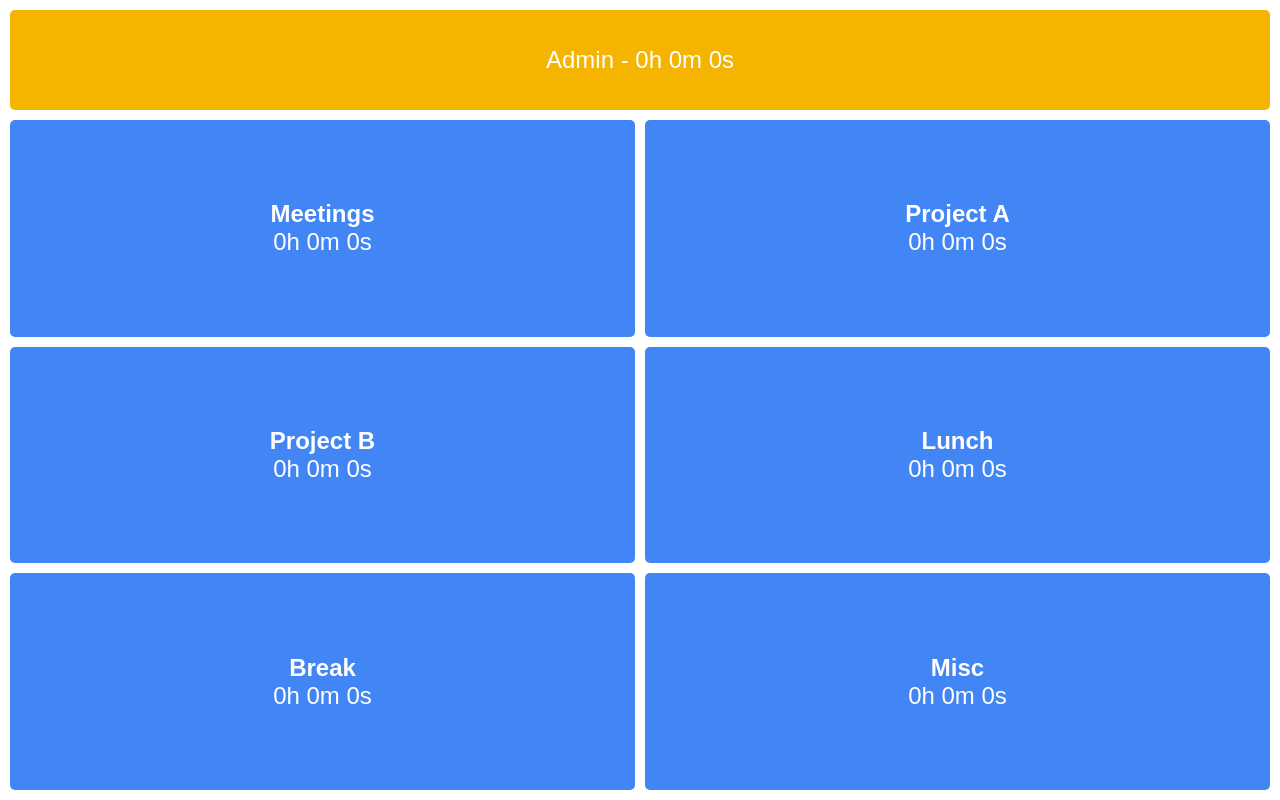
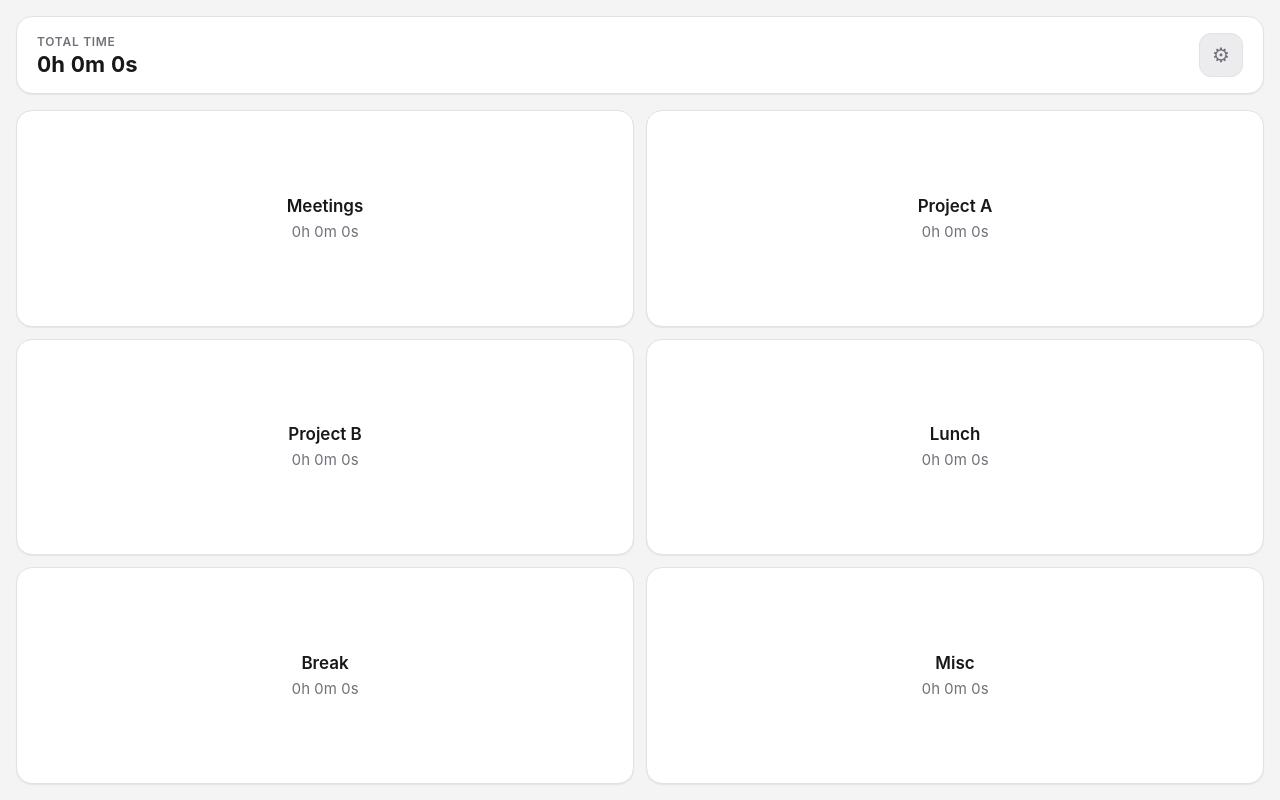
Before and after one commit to ampp33/touch-time-tracker, a Vue app: page / in a window 1280 px wide. Built offline with nearby package versions, Linux system fonts and the light colour scheme.

Commit message:
revamp ui and fix bugs

```diff
--- a/src/App.vue
+++ b/src/App.vue
@@ -5,6 +5,44 @@
   <router-view />
 </template>
 
-<style scoped>
+<style>
+:root {
+  --color-bg: #f4f4f5;
+  --color-surface: #ffffff;
+  --color-surface-hover: #ececee;
+  --color-border: #e2e2e5;
+  --color-text: #18181b;
+  --color-text-muted: #71717a;
 
+  --color-accent: #2563eb;
+  --color-accent-soft: #dbeafe;
+  --color-accent-contrast: #1d4ed8;
+
+  --color-accent-2: #d97706;
+  --color-accent-2-soft: #fef3c7;
+
+  --color-danger: #dc2626;
+  --color-danger-soft: #fee2e2;
+
+  --radius: 16px;
+  --shadow-sm: 0 1px 2px rgba(0, 0, 0, 0.04), 0 1px 1px rgba(0, 0, 0, 0.03);
+}
+
+html,
+body,
+#app {
+  height: 100%;
+}
+
+body {
+  margin: 0;
+  background: var(--color-bg);
+  color: var(--color-text);
+  font-family: -apple-system, BlinkMacSystemFont, "Segoe UI", Roboto, Helvetica, Arial, sans-serif;
+  -webkit-tap-highlight-color: transparent;
+}
+
+* {
+  box-sizing: border-box;
+}
 </style>
--- a/src/components/App.vue
+++ b/src/components/App.vue
@@ -1,69 +1,221 @@
 <template>
   <div class="container">
-    <router-link to="/admin"><button class="admin-btn">Admin - {{ totalTime(tick) }}</button></router-link>
+    <header class="header">
+      <div class="total">
+        <span class="total-label">Total time</span>
+        <span class="total-value">{{ totalTime(tick) }}</span>
+      </div>
+      <router-link to="/admin" class="admin-btn" aria-label="Admin">⚙</router-link>
+    </header>
+
     <div class="grid">
-      <button
+      <div
         v-for="task in tasks"
         :key="task"
-        @click="toggleTask(task)"
-        @dblclick="resetTaskTime(task)"
-        :class="{ active: activeTask === task }"
+        class="task"
+        role="button"
+        tabindex="0"
+        :aria-pressed="activeTask === task"
+        :class="{ active: activeTask === task, editing: editingTask === task }"
+        @pointerdown="onPointerDown(task, $event)"
+        @pointermove="onPointerMove($event)"
+        @pointerup="onPointerUp(task)"
+        @pointerleave="onPointerLeave"
+        @pointercancel="onPointerLeave"
+        @contextmenu.prevent
+        @keydown.enter.prevent="toggleTask(task)"
+        @keydown.space.prevent="toggleTask(task)"
       >
-        <b>{{ task }}</b><br>{{ formatTime(task, tick) }}
-      </button>
+        <template v-if="editingTask === task">
+          <input
+            ref="renameInput"
+            v-model="editingText"
+            class="rename-input"
+            @click.stop
+            @pointerdown.stop
+            @pointerup.stop
+            @keyup.enter="confirmRename"
+            @keyup.esc="cancelRename"
+            @blur="confirmRename"
+          />
+        </template>
+        <template v-else>
+          <span v-if="activeTask === task" class="pulse"></span>
+          <b class="task-name">{{ task }}</b>
+          <span class="task-time">{{ formatTime(task, tick) }}</span>
+        </template>
+      </div>
     </div>
   </div>
 </template>
 
 <script>
+const LONG_PRESS_MS = 550;
+const DOUBLE_TAP_MS = 300;
+const MOVE_THRESHOLD = 12;
+
 export default {
   data() {
     return {
       tasks: JSON.parse(localStorage.getItem("tasks")) || ["Meetings", "Project A", "Project B", "Lunch", "Break", "Misc"],
       taskData: JSON.parse(localStorage.getItem("taskData")) || {},
       tick: 0,
-      activeTask: localStorage.getItem("activeTask"),
+      activeTask: localStorage.getItem("activeTask") || null,
       taskTemplate: {
         start_ts: null,
         total_time: 0
-      }
+      },
+      editingTask: null,
+      editingText: "",
+      longPressTimer: null,
+      longPressTriggered: false,
+      pendingTapTimeout: null,
+      lastTapTime: {},
+      pointerStartX: 0,
+      pointerStartY: 0
     };
   },
   mounted() {
-    setInterval(() => {
-        this.tick++
+    this.intervalId = setInterval(() => {
+      this.tick++
     }, 1000)
   },
+  unmounted() {
+    clearInterval(this.intervalId)
+    clearTimeout(this.longPressTimer)
+    clearTimeout(this.pendingTapTimeout)
+  },
   methods: {
-    toggleTask(task, tick) {
+    onPointerDown(task, e) {
+      if (this.editingTask) return
+      this.longPressTriggered = false
+      this.pointerStartX = e.clientX
+      this.pointerStartY = e.clientY
+      clearTimeout(this.longPressTimer)
+      this.longPressTimer = setTimeout(() => {
+        this.longPressTriggered = true
+        this.startRename(task)
+      }, LONG_PRESS_MS)
+    },
+    onPointerMove(e) {
+      if (!this.longPressTimer) return
+      const dx = e.clientX - this.pointerStartX
+      const dy = e.clientY - this.pointerStartY
+      if (Math.hypot(dx, dy) > MOVE_THRESHOLD) {
+        clearTimeout(this.longPressTimer)
+        this.longPressTimer = null
+      }
+    },
+    onPointerLeave() {
+      clearTimeout(this.longPressTimer)
+      this.longPressTimer = null
+    },
+    onPointerUp(task) {
+      clearTimeout(this.longPressTimer)
+      this.longPressTimer = null
+
+      if (this.longPressTriggered) {
+        this.longPressTriggered = false
+        return
+      }
+
+      const now = Date.now()
+      const lastTap = this.lastTapTime[task] || 0
+      this.lastTapTime[task] = now
+
+      if (now - lastTap < DOUBLE_TAP_MS) {
+        clearTimeout(this.pendingTapTimeout)
+        this.pendingTapTimeout = null
+        this.lastTapTime[task] = 0
+        this.resetTaskTime(task)
+        return
+      }
+
+      clearTimeout(this.pendingTapTimeout)
+      this.pendingTapTimeout = setTimeout(() => {
+        this.toggleTask(task)
+      }, DOUBLE_TAP_MS)
+    },
+    startRename(task) {
+      clearTimeout(this.pendingTapTimeout)
+      this.editingTask = task
+      this.editingText = task
+      this.$nextTick(() => {
+        const el = this.$refs.renameInput
+        const input = Array.isArray(el) ? el[0] : el
+        if (input) {
+          input.focus()
+          input.select()
+        }
+      })
+    },
+    confirmRename() {
+      if (this.editingTask === null) return
+      const oldName = this.editingTask
+      const newName = this.editingText.trim()
+      this.editingTask = null
+
+      if (!newName || newName === oldName) return
+      if (this.tasks.includes(newName)) {
+        alert("A task with that name already exists.")
+        return
+      }
+
+      const idx = this.tasks.indexOf(oldName)
+      if (idx !== -1) this.tasks.splice(idx, 1, newName)
+
+      if (this.taskData[oldName]) {
+        this.taskData[newName] = this.taskData[oldName]
+        delete this.taskData[oldName]
+      }
+      if (this.activeTask === oldName) this.activeTask = newName
+
+      localStorage.setItem("tasks", JSON.stringify(this.tasks))
+      localStorage.setItem("taskData", JSON.stringify(this.taskData))
+      if (this.activeTask) localStorage.setItem("activeTask", this.activeTask)
+    },
+    cancelRename() {
+      this.editingTask = null
+    },
+    toggleTask(task) {
       // check if the task clicked is the current active task
       const activeTaskWasClicked = this.activeTask == task
 
       // whatever task was running, turn it off
       if (this.activeTask) {
         const activeTaskObj = this.taskData[this.activeTask]
-        if(activeTaskObj.start_ts > 0) activeTaskObj.total_time += Math.floor((new Date().getTime() - activeTaskObj.start_ts) / 1000)
+        if (activeTaskObj.start_ts > 0) activeTaskObj.total_time += Math.floor((new Date().getTime() - activeTaskObj.start_ts) / 1000)
         activeTaskObj.start_ts = 0
         this.activeTask = null
       }
 
       // if the task that was selected was not active then start it up
-      if(!activeTaskWasClicked) {
-        if(!this.taskData[task]) this.taskData[task] = JSON.parse(JSON.stringify(this.taskTemplate))
+      if (!activeTaskWasClicked) {
+        if (!this.taskData[task]) this.taskData[task] = JSON.parse(JSON.stringify(this.taskTemplate))
         const taskObj = this.taskData[task]
         taskObj.start_ts = new Date().getTime()
         this.activeTask = task
       }
 
       localStorage.setItem("taskData", JSON.stringify(this.taskData))
-      localStorage.setItem("activeTask", this.activeTask)
+      if (this.activeTask) {
+        localStorage.setItem("activeTask", this.activeTask)
+      } else {
+        localStorage.removeItem("activeTask")
+      }
     },
     resetTaskTime(task) {
+      if (!this.taskData[task]) return
       const taskObj = this.taskData[task]
       taskObj.start_ts = 0
       taskObj.total_time = 0
 
-      localStorage.setItem("taskData", JSON.stringify(this.taskData));
+      if (this.activeTask === task) {
+        this.activeTask = null
+        localStorage.removeItem("activeTask")
+      }
+
+      localStorage.setItem("taskData", JSON.stringify(this.taskData))
     },
     formatTime(task) {
       let totalSeconds = 0
@@ -86,68 +238,174 @@ export default {
     },
     totalTime(tick) {
       return this.formatTimeString(this.tasks.map(task => this.taskData[task]).reduce((t, c) => {
-        if(c) {
-          if(c.start_ts != 0) return t + (c.total_time + Math.floor((new Date().getTime() - c.start_ts) / 1000))
+        if (c) {
+          if (c.start_ts != 0) return t + (c.total_time + Math.floor((new Date().getTime() - c.start_ts) / 1000))
           return t + c.total_time
         }
-        return 0
+        return t
       }, 0))
-    },
-    showReport() {
-      alert(
-        Object.entries(this.taskTimes)
-          .map(([task, time]) => `${task}: ${this.formatTime(time)}`)
-          .join("\n")
-      );
     }
   }
 };
 </script>
 
-<style>
-  body {
-    margin: 10px;
-  }
-</style>
-
 <style scoped>
 .container {
-  text-align: center;
-  font-family: Arial, sans-serif;
   display: flex;
   flex-direction: column;
+  height: 100dvh;
+  height: 100vh;
+  padding: 16px;
+  gap: 16px;
+}
+
+.header {
+  display: flex;
+  align-items: center;
+  justify-content: space-between;
+  background: var(--color-surface);
+  border: 1px solid var(--color-border);
+  border-radius: var(--radius);
+  box-shadow: var(--shadow-sm);
+  padding: 16px 20px;
+}
+
+.total {
+  display: flex;
+  flex-direction: column;
+  gap: 2px;
+}
+
+.total-label {
+  font-size: 12px;
+  font-weight: 600;
+  letter-spacing: 0.06em;
+  text-transform: uppercase;
+  color: var(--color-text-muted);
+}
+
+.total-value {
+  font-size: 22px;
+  font-weight: 700;
+  font-variant-numeric: tabular-nums;
+  color: var(--color-text);
+}
+
+.admin-btn {
+  display: flex;
+  align-items: center;
   justify-content: center;
+  width: 44px;
+  height: 44px;
+  border-radius: 12px;
+  background: var(--color-surface-hover);
+  color: var(--color-text-muted);
+  font-size: 20px;
+  text-decoration: none;
+  border: 1px solid var(--color-border);
+  transition: background 0.2s, color 0.2s;
 }
+
+.admin-btn:hover {
+  background: var(--color-border);
+  color: var(--color-text);
+}
+
 .grid {
+  flex: 1;
   display: grid;
   grid-template-columns: repeat(2, 1fr);
-  /*
-  grid-template-rows: repeat(3, 1fr);
-  */
-  gap: 10px;
-  width: 100%;
-  height: calc(100vh - 130px);
+  gap: 12px;
+  min-height: 0;
 }
-button {
-  width: 100%;
-  height: 100%;
-  font-size: 24px;
-  background: #4285F4;
-  color: white;
-  border: none;
-  border-radius: 5px;
+
+.task {
+  position: relative;
+  display: flex;
+  flex-direction: column;
+  align-items: center;
+  justify-content: center;
+  gap: 6px;
+  background: var(--color-surface);
+  color: var(--color-text);
+  border: 1px solid var(--color-border);
+  border-radius: var(--radius);
+  box-shadow: var(--shadow-sm);
   cursor: pointer;
-  transition: background 0.3s;
+  user-select: none;
+  -webkit-user-select: none;
+  touch-action: manipulation;
+  transition: background 0.15s, border-color 0.15s, transform 0.1s, color 0.15s;
 }
-button:hover {
-  background: #357ae8;
+
+.task:active {
+  transform: scale(0.97);
 }
-button.active {
-  background: #34A853;
+
+.task-name {
+  font-size: 17px;
+  font-weight: 600;
 }
-.admin-btn {
-  height: 100px;
-  margin-bottom: 10px;
-  background: #F4B400;
+
+.task-time {
+  font-size: 15px;
+  font-variant-numeric: tabular-nums;
+  color: var(--color-text-muted);
+}
+
+.task.active {
+  background: var(--color-accent-soft);
+  border-color: var(--color-accent);
+  color: var(--color-accent-contrast);
+}
+
+.task.active .task-time {
+  color: var(--color-accent-contrast);
+}
+
+.task.editing {
+  background: var(--color-accent-2-soft);
+  border-color: var(--color-accent-2);
+  border-style: dashed;
+}
+
+.pulse {
+  position: absolute;
+  top: 10px;
+  right: 10px;
+  width: 9px;
+  height: 9px;
+  border-radius: 50%;
+  background: var(--color-accent);
+  box-shadow: 0 0 0 0 rgba(37, 99, 235, 0.6);
+  animation: pulse 1.6s infinite;
+}
+
+@keyframes pulse {
+  0% {
+    box-shadow: 0 0 0 0 rgba(37, 99, 235, 0.5);
+  }
+  70% {
+    box-shadow: 0 0 0 8px rgba(37, 99, 235, 0);
+  }
+  100% {
+    box-shadow: 0 0 0 0 rgba(37, 99, 235, 0);
+  }
+}
+
+.rename-input {
+  width: 85%;
+  text-align: center;
+  font-size: 16px;
+  font-weight: 600;
+  padding: 6px 8px;
+  border: 1px solid var(--color-accent-2);
+  border-radius: 8px;
+  background: var(--color-surface);
+  color: var(--color-text);
+}
+
+.rename-input:focus {
+  outline: none;
 }
 </style>
```
Also changed, not shown: src/components/Admin.vue (+111 -25 lines).
